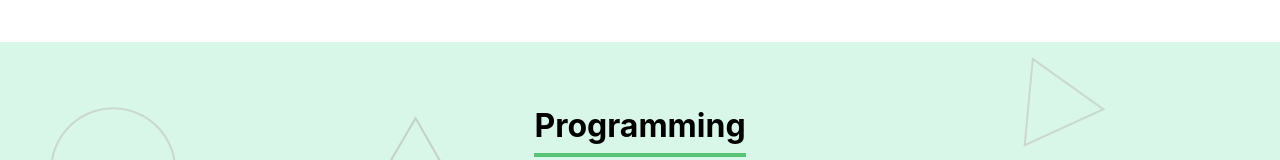
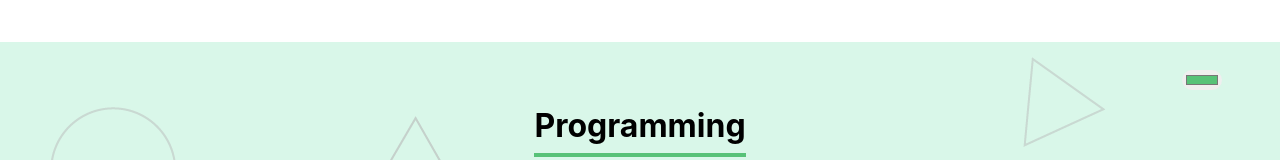
Before and after one commit to fabious054/organo, a React (Create React App) app: page / in a window 1280 px wide. Shown: the part 1429-1589 px from the top of the page. Built offline with nearby package versions, Linux system fonts and the light colour scheme.

Commit message:
option to change de backgroud squad color

```diff
--- a/src/components/Squad/Squad.css
+++ b/src/components/Squad/Squad.css
@@ -1,6 +1,7 @@
 .squad{
     text-align: center;
     padding: 32px;
+    position: relative;
 }
 
 .squad h3{
@@ -15,3 +16,14 @@
     margin-top: 32px;
     flex-wrap: wrap;
 }
+.squad .color-input{
+    position: absolute;
+    top: 28px;
+    right: 58px;
+    width: 40px;
+    height: 20px;
+    border-radius: 10px;
+    border: none;
+    cursor: pointer;
+    outline: none;
+}
--- a/src/components/Squad/index.js
+++ b/src/components/Squad/index.js
@@ -1,10 +1,15 @@
 import Member from '../Member';
+import { useState } from 'react';
 import './Squad.css';
 
 const Squad = ({name, members,principalColor,secondaryColor,deleteMember}) => {
+
+    const [colorBg, setColorBg] = useState(secondaryColor);
+
     return (
         members.length > 0 ?
-            <section style={{backgroundImage:'url(/images/fundo.png)',backgroundColor:secondaryColor}} className='squad'>
+            <section style={{backgroundImage:'url(/images/fundo.png)',backgroundColor:colorBg}} className='squad'>
+                <input type='color' onChange={(color) => setColorBg(color.target.value)} value={principalColor} className='color-input' />
                 <h3 style={{borderBottom:`4px solid ${principalColor}`}}>{name}</h3>
                 <div className='members'>
                     {members.map((member, index) => (
```
